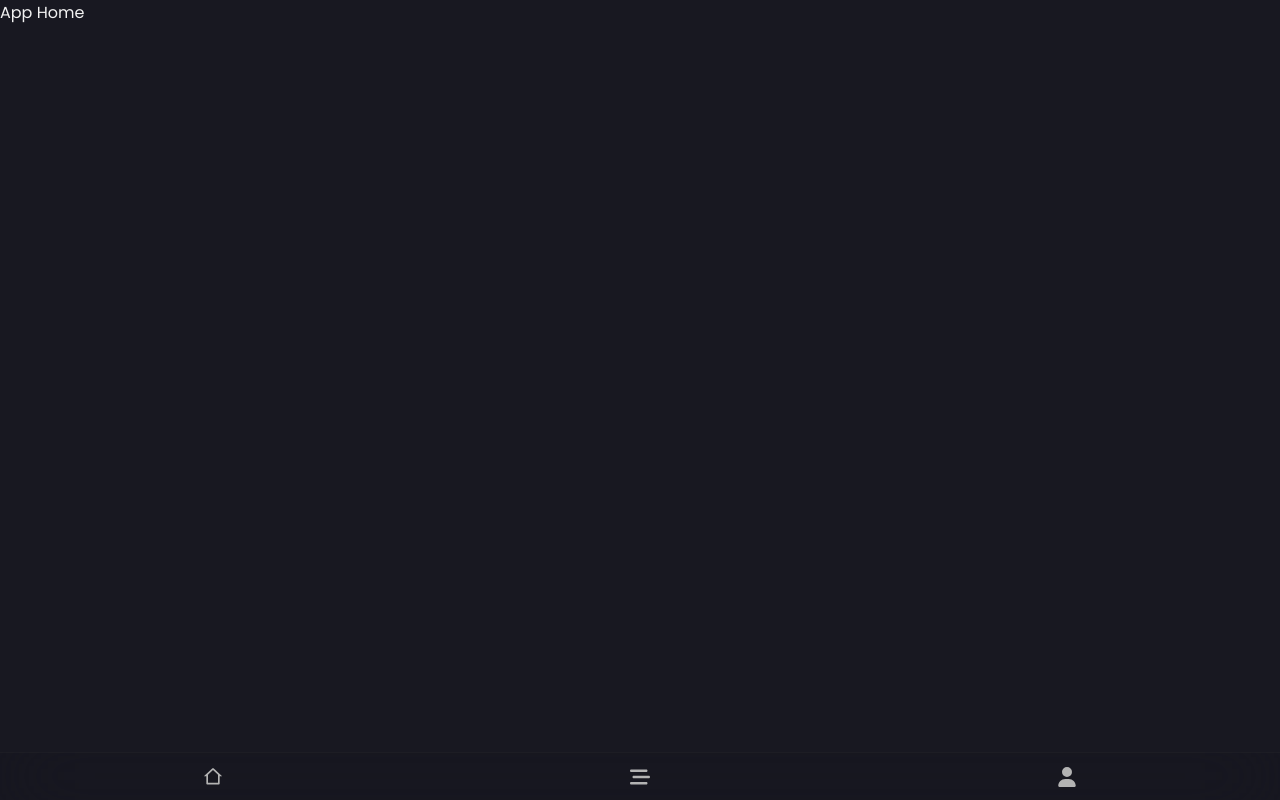
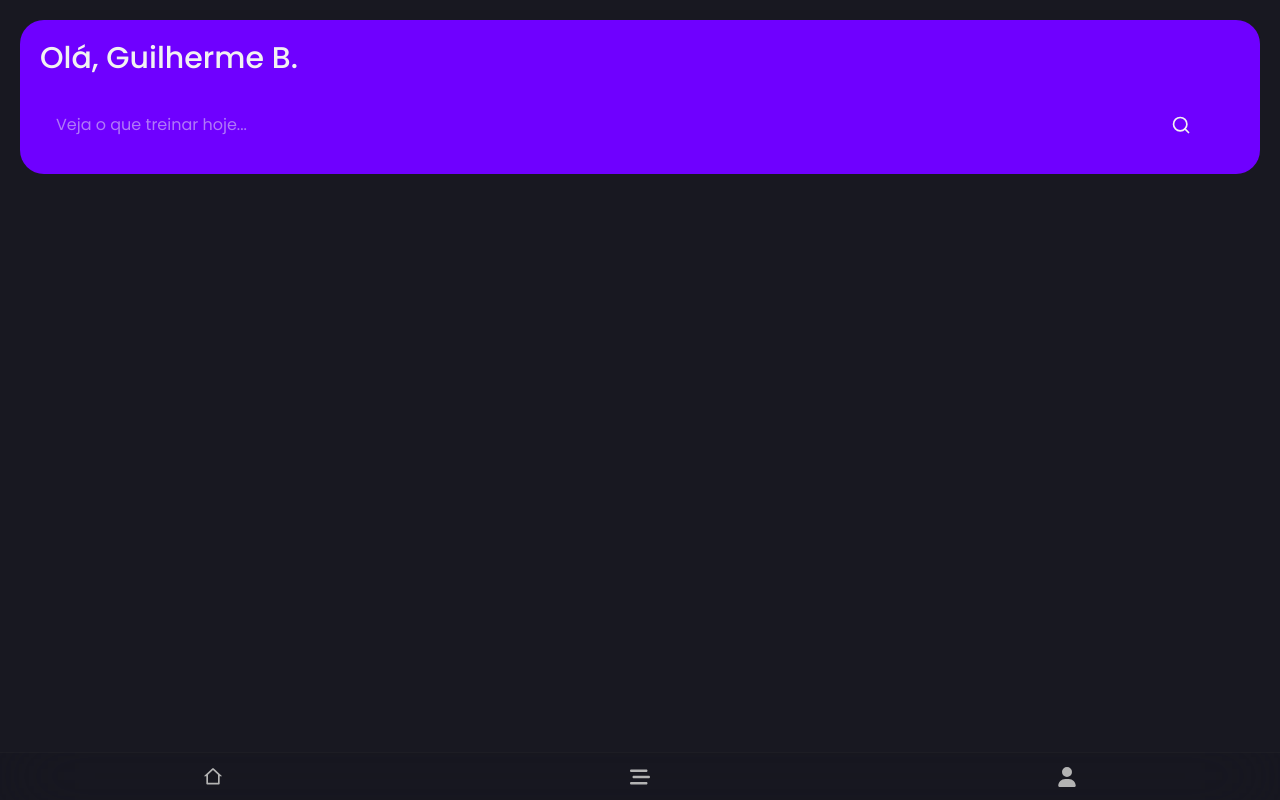
Before and after one commit to guilhermebbraga/trainlab-v2, a Next.js app: page /home in a window 1280 px wide. Built offline with nearby package versions, Linux system fonts and the light colour scheme.

Commit message:
feat: enhance Home and Perfil components; add search input and favorite workouts section, improve layout and styling

```diff
--- a/src/app/(appLayout)/home/page.tsx
+++ b/src/app/(appLayout)/home/page.tsx
@@ -1,5 +1,27 @@
-export default function Home (){
-    return (
-        <h1>App Home</h1>
-    )
+import { LuSearch } from "react-icons/lu";
+
+export default function Home() {
+  return (
+    <main className="p-5">
+      <nav className="bg-primary w-full h-fit p-5 rounded-3xl">
+        <div className="flex flex-col gap-5">
+          <h1 className="text-3xl font-medium">Olá, Guilherme B.</h1>
+
+          <div
+            className="
+                group focus-within:active:bg-primary-hover focus-within:bg-primary-hover
+                p-3 rounded-2xl flex justify-between items-center"
+          >
+            <input
+              type="text"
+              className="outline-none border-none bg-transparent p-1 w-[92%]"
+              placeholder="Veja o que treinar hoje..."
+            />
+
+            <LuSearch className="text-xl flex-1 " />
+          </div>
+        </div>
+      </nav>
+    </main>
+  );
 }
--- a/src/app/(appLayout)/perfil/page.tsx
+++ b/src/app/(appLayout)/perfil/page.tsx
@@ -5,6 +5,7 @@ import { getStatsAction } from "../../actions/stats-action";
 import { StatsData } from "@/src/interfaces/Stats";
 import { StatsGoal, statsGoalTranslate } from "@/src/constants/stats";
 import { IoIosStats } from "react-icons/io";
+import Workouts from "@/src/components/Workouts";
 
 export default async function Perfil() {
   const userResponse = await getUserAction();
@@ -24,7 +25,7 @@ export default async function Perfil() {
   const stats = statsResponse.data as StatsData;
 
   return (
-    <main>
+    <main className="pb-20 flex flex-col gap-5">
       <section className="w-full h-50 bg-background-dark overflow-hidden relative flex items-end p-5">
         <div className="flex flex-col">
           <h3 className="text-4xl">{name}</h3>
@@ -34,7 +35,7 @@ export default async function Perfil() {
         <div className="absolute right-0 h-full w-[76%] bg-primary/25 rounded-full blur-[100px]"/>
       </section>
 
-      <section className="px-2 py-5">
+      <section className="px-5">
         <div className="bg-background-dark/30 border-border-custom/40 border p-5 rounded-2xl">
           <div className="flex items-center gap-2 text-2xl">
             <IoIosStats />
@@ -57,6 +58,14 @@ export default async function Perfil() {
           </ul>
         </div>
       </section>
+
+      <section className="px-5">
+
+        <h2 className="text-2xl mt-5">Treinos Favoritos</h2>
+
+        <Workouts/>
+
+      </section>
     </main>
   );
 }
--- a/src/app/(auth)/signup/page.tsx
+++ b/src/app/(auth)/signup/page.tsx
@@ -11,11 +11,9 @@ import {
   RegisterSchema,
 } from "@/src/lib/validations/login.validation";
 import { zodResolver } from "@hookform/resolvers/zod";
-import UserService from "../../services/UserService";
 import { useRouter } from "next/navigation";
 import { toast } from "sonner";
-
-const userService = new UserService();
+import { registerUserAction } from "../../actions/user-actions";
 
 export default function Register() {
   const [isPending, startTransition] = useTransition();
@@ -30,10 +28,15 @@ export default function Register() {
   const onSubmit = (data: RegisterInput) => {
     startTransition(async () => {
       try {
-        await userService.signup(data);
+        const response = await registerUserAction(data);
+
+        if (!response.success) {
+          toast.error(response.error || "Houve um erro inesperado");
+          return;
+        }
 
         toast.success("Conta criada com sucesso!");
-        router.push("/");
+        router.push("/login");
 
         // eslint-disable-next-line @typescript-eslint/no-explicit-any
       } catch (error: any) {
--- a/src/app/actions/auth-actions.ts
+++ b/src/app/actions/auth-actions.ts
@@ -1,11 +1,11 @@
 "use server";
 import { revalidatePath } from "next/cache";
-import { Login } from "../services/AuthService";
 import { ActionResponse } from "@/src/types/actions";
 import { ApiError, apiRequest } from "@/src/api/client";
 import { cookies } from "next/headers";
+import { LoginInput } from "@/src/lib/validations/login.validation";
 
-export async function loginAction(data: Login): Promise<ActionResponse> {
+export async function loginAction(data: LoginInput): Promise<ActionResponse> {
   try {
     const response = await apiRequest<{ accessToken: string }>("/auth/login", {
       method: "POST",
@@ -23,9 +23,9 @@ export async function loginAction(data: Login): Promise<ActionResponse> {
     if (accessToken) {
       cookieStore.set("TrainLabAuth", accessToken, {
         httpOnly: true,
-        secure: process.env.NODE_ENV === 'production',
+        secure: process.env.NODE_ENV === "production",
         maxAge: 60 * 60 * 24,
-        path: "/"
+        path: "/",
       });
     }
 
--- a/src/app/actions/user-actions.ts
+++ b/src/app/actions/user-actions.ts
@@ -1,5 +1,7 @@
+"use server";
 import { ApiError, apiRequest } from "@/src/api/client";
 import { UserMe } from "@/src/interfaces/User";
+import { RegisterInput } from "@/src/lib/validations/login.validation";
 import { ActionResponse } from "@/src/types/actions";
 
 export async function getUserAction(): Promise<ActionResponse<UserMe>> {
@@ -8,7 +10,7 @@ export async function getUserAction(): Promise<ActionResponse<UserMe>> {
       method: "GET",
     });
 
-    console.log(userData)
+    console.log(userData);
 
     return { success: true, data: userData };
   } catch (error) {
@@ -26,3 +28,28 @@ export async function getUserAction(): Promise<ActionResponse<UserMe>> {
     return { success: false, error: "Erro genérico" };
   }
 }
+
+export async function registerUserAction(
+  data: RegisterInput,
+): Promise<ActionResponse> {
+  try {
+    await apiRequest("/users", {
+      method: "POST",
+      body: JSON.stringify({ ...data, confirmPassword: data.password2 }),
+    });
+
+    return { success: true };
+  } catch (error) {
+    console.error("Erro na Server Action: ", error);
+
+    if (error instanceof ApiError) {
+      return {
+        success: false,
+        error: error.message || "Falha ao criar conta",
+        code: error.status,
+      };
+    }
+
+    return { success: false, error: "Erro genérico" };
+  }
+}
```
